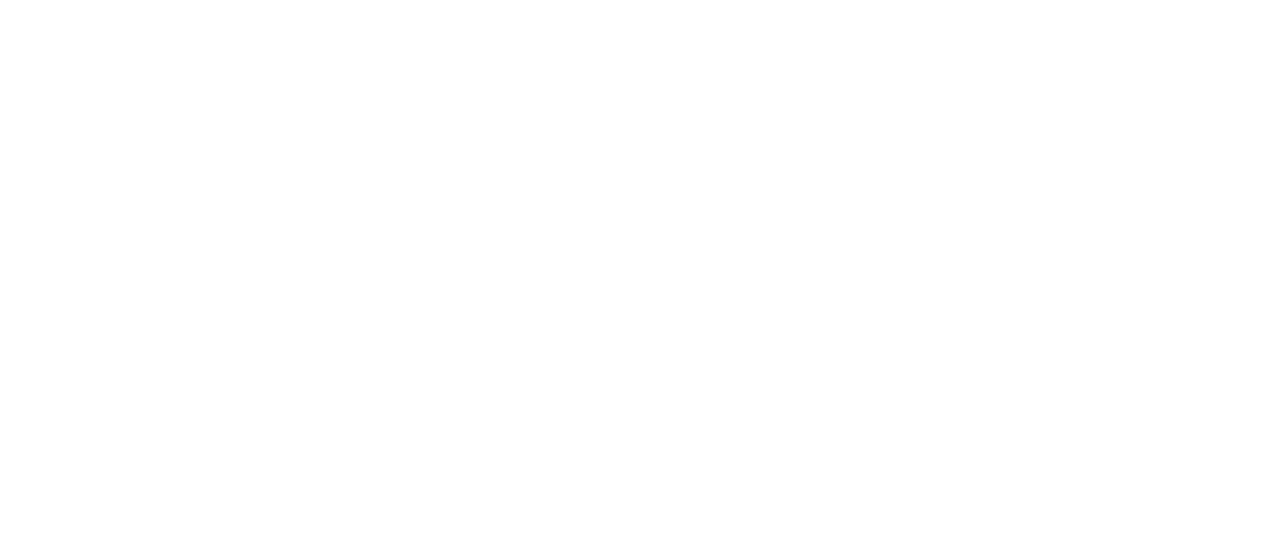
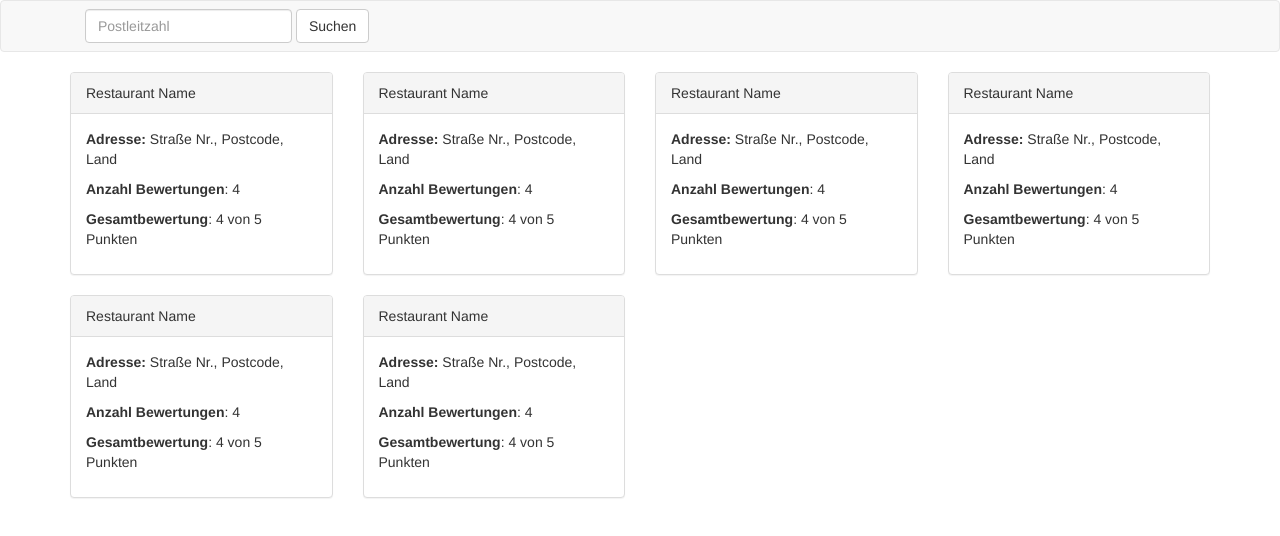
Before and after one commit to Snejmann/BurgerRating, a plain HTML site: page index.html in a window 1280 px wide. Drawn offline with nearby package versions, Linux system fonts and the light colour scheme.

Commit message:
Import general design elements

```diff
--- a/index.html
+++ b/index.html
@@ -8,9 +8,85 @@
 </head>
 <body>
 
+<nav class="navbar navbar-default">
+	<div class="container">
+		<form class="navbar-form form-inline" role="search">
+			<div class="form-group">
+				<input type="text" class="form-control" placeholder="Postleitzahl">
+			</div>
+			<button type="submit" class="btn btn-default">Suchen</button>
+		</form>
+	</div>
+</nav>
 
+<div class="container ratings">
+	<div class="row">
+		<div class="col-md-3">
+			<div class="panel panel-default">
+				<div class="panel-heading">Restaurant Name</div>
+				<div class="panel-body">
+					<p><b>Adresse: </b> Straße Nr., Postcode, Land</p>
+					<p><b>Anzahl Bewertungen</b>: 4</p>
+					<p><b>Gesamtbewertung</b>: 4 von 5 Punkten</p>
+				</div>
+			</div>
+		</div>
+		<div class="col-md-3">
+			<div class="panel panel-default">
+				<div class="panel-heading">Restaurant Name</div>
+				<div class="panel-body">
+					<p><b>Adresse: </b> Straße Nr., Postcode, Land</p>
+					<p><b>Anzahl Bewertungen</b>: 4</p>
+					<p><b>Gesamtbewertung</b>: 4 von 5 Punkten</p>
+				</div>
+			</div>
+		</div>
+		<div class="col-md-3">
+			<div class="panel panel-default">
+				<div class="panel-heading">Restaurant Name</div>
+				<div class="panel-body">
+					<p><b>Adresse: </b> Straße Nr., Postcode, Land</p>
+					<p><b>Anzahl Bewertungen</b>: 4</p>
+					<p><b>Gesamtbewertung</b>: 4 von 5 Punkten</p>
+				</div>
+			</div>
+		</div>
+		<div class="col-md-3">
+			<div class="panel panel-default">
+				<div class="panel-heading">Restaurant Name</div>
+				<div class="panel-body">
+					<p><b>Adresse: </b> Straße Nr., Postcode, Land</p>
+					<p><b>Anzahl Bewertungen</b>: 4</p>
+					<p><b>Gesamtbewertung</b>: 4 von 5 Punkten</p>
+				</div>
+			</div>
+		</div>
+		<div class="col-md-3">
+			<div class="panel panel-default">
+				<div class="panel-heading">Restaurant Name</div>
+				<div class="panel-body">
+					<p><b>Adresse: </b> Straße Nr., Postcode, Land</p>
+					<p><b>Anzahl Bewertungen</b>: 4</p>
+					<p><b>Gesamtbewertung</b>: 4 von 5 Punkten</p>
+				</div>
+			</div>
+		</div>
+		<div class="col-md-3">
+			<div class="panel panel-default">
+				<div class="panel-heading">Restaurant Name</div>
+				<div class="panel-body">
+					<p><b>Adresse: </b> Straße Nr., Postcode, Land</p>
+					<p><b>Anzahl Bewertungen</b>: 4</p>
+					<p><b>Gesamtbewertung</b>: 4 von 5 Punkten</p>
+				</div>
+			</div>
+		</div>
+	</div>
+</div>
 
 <script type="application/javascript" src="node_modules/angular/angular.min.js"></script>
+<script type="application/javascript" src="node_modules/jquery/dist/jquery.min.js"></script>
 <script type="application/javascript" src="JavaScript/app.js"></script>
+<script type="application/javascript" src="node_modules/bootstrap/dist/js/bootstrap.min.js"></script>
 </body>
 </html>
```
